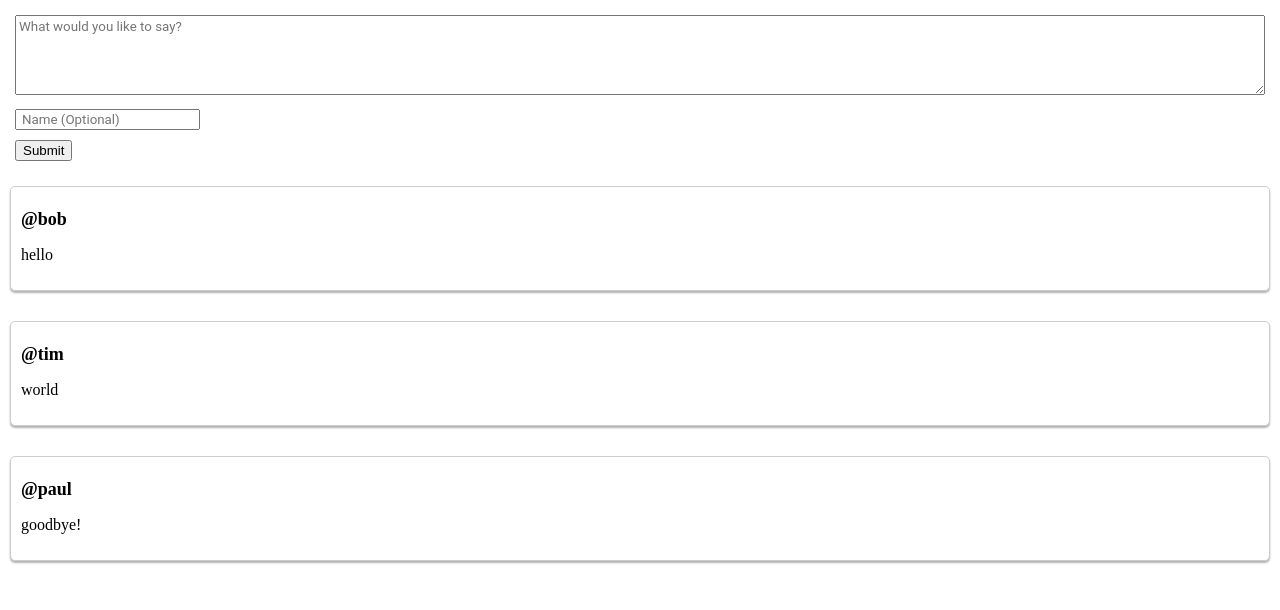
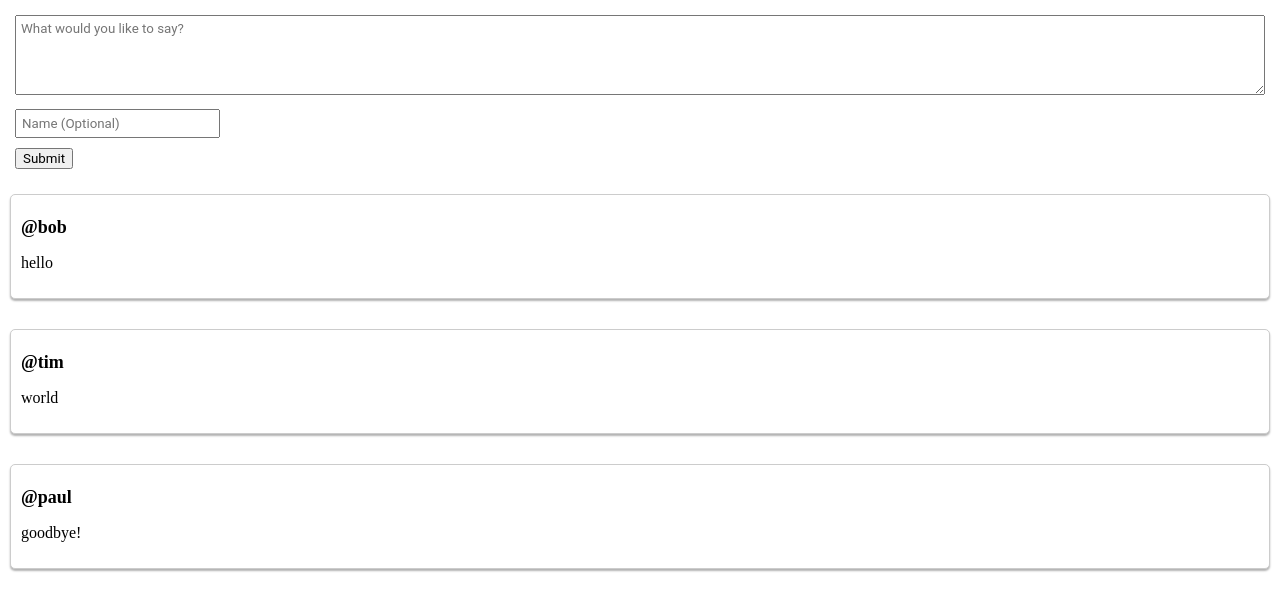
Before and after one commit to kmiller96/menagerie, a Next.js app in the folder prototypes/web/postboard/frontend/: page / in a window 1280 px wide. Shown: the top 610 px of the page. Built offline with nearby package versions, Linux system fonts and the light colour scheme.

Commit message:
More random styling of the form

```diff
--- a/prototypes/web/postboard/frontend/src/app/components/form.module.css
+++ b/prototypes/web/postboard/frontend/src/app/components/form.module.css
@@ -9,9 +9,9 @@
   align-items: center;
 }
 
-.form *::placeholder {
+/* General styling */
+.form * {
   font-family: "Roboto", sans-serif;
-  padding: 3px;
 }
 
 /* Form element. Fill div. */
@@ -28,14 +28,17 @@
 }
 
 /* Box where users draft the content. */
-.form textarea {
+.form textarea,
+.form input[type="text"] {
   box-sizing: border-box; /* For the textarea to not overflow */
 
+  padding: 5px;
+  margin: 0px;
+}
+
+.form textarea {
   width: 100%;
   height: 80px;
 
-  padding: 0px;
-  margin: 0px;
-
   resize: vertical;
 }
```
